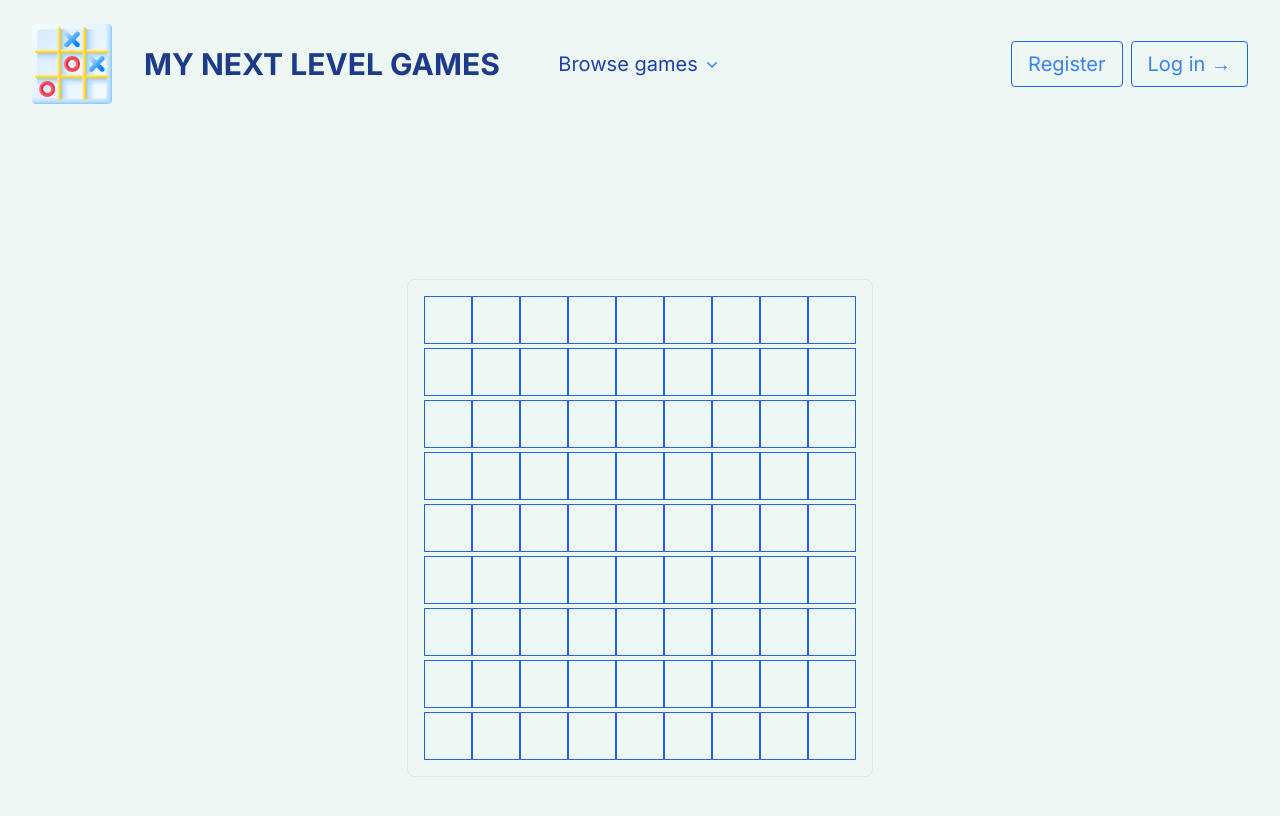
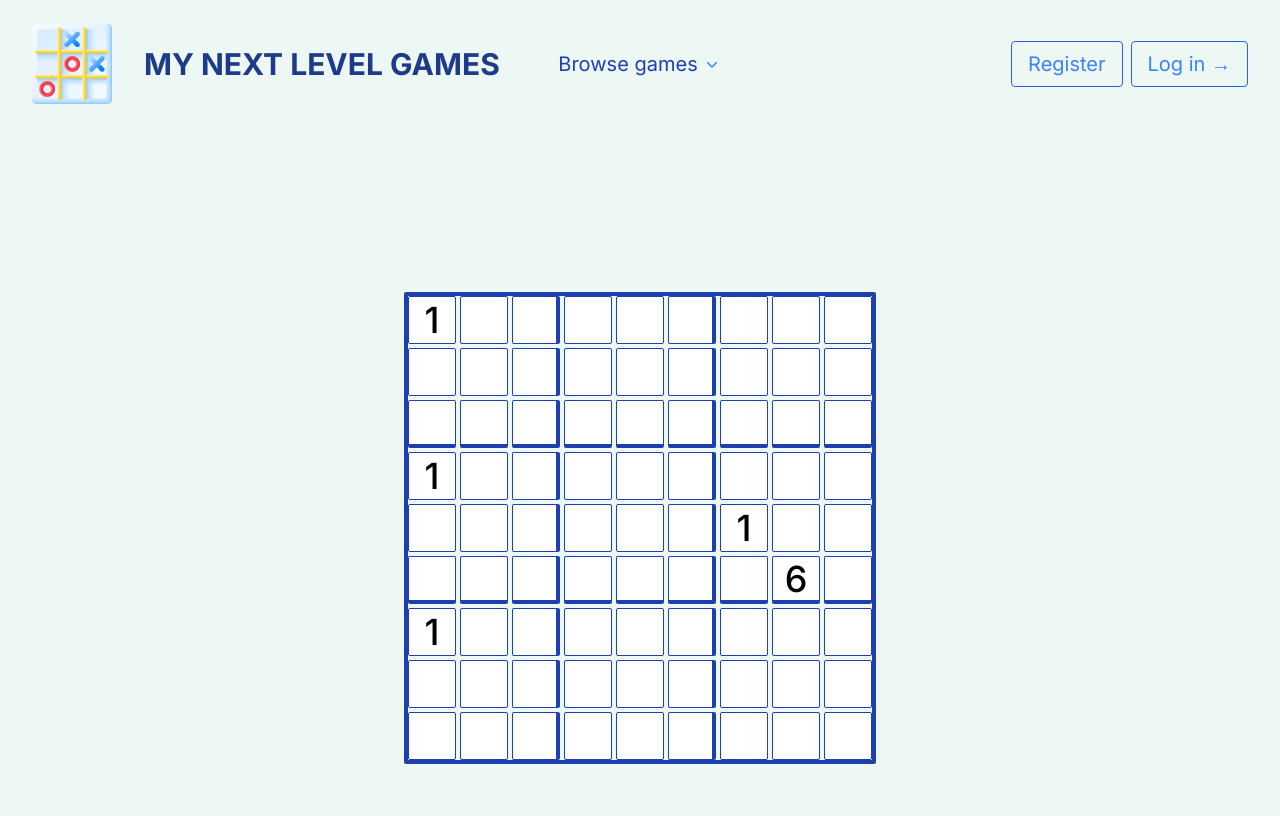
Before and after one commit to plamenpk/MyGames, a Next.js app in the folder mygames/: page /games/sudoku/1 in a window 1280 px wide. Shown: the top 816 px of the page. Built offline with nearby package versions, Linux system fonts and the light colour scheme.

Commit message:
Refactored sudokuBoard

```diff
--- a/mygames/app/games/sudoku/[sudokuSlug]/page.tsx
+++ b/mygames/app/games/sudoku/[sudokuSlug]/page.tsx
@@ -1,9 +1,13 @@
 import SudokuBoard from "@/components/sudoku/SudokuBoard";
+import { SudokuPageProp } from "@/common/sudoku/interfaces";
+import { sudokuTemplates } from "@/common/sudoku/data";
 
-const SudokuPage = () => {
+const SudokuPage: React.FC<SudokuPageProp> = ({ params }) => {
+const board = sudokuTemplates[+params.sudokuSlug-1]
+
   return (
-    <div className="flex justify-center items-center h-screen">
-      <SudokuBoard />
+    <div className="flex justify-center text-red-600items-center h-screen">
+      <SudokuBoard board={board}/>
     </div>
   );
 };
--- a/mygames/app/games/sudoku/page.tsx
+++ b/mygames/app/games/sudoku/page.tsx
@@ -2,19 +2,20 @@ import { GAMES } from "@/common/sudoku/data";
 import CardForm from "@/components/UI/CardForm";
 import Link from "next/link";
 
-const Sudoku = () => {
+const SudokuGrid = () => {
+  const sudoku = ['1', '2']
   return (
     <>
       <header className="flex flex-col gap-12 my-10 mx-auto w-[90%] max-w-[75rem] text-blue-800 serif text-3xl font-bold font-family: Montserrat, serif">
         <h1> Sudoku</h1>
       </header>
       <main className="m-6 px-8 grid grid-cols-1 sm:grid-cols-2 md:grid-cols-3 lg:grid-cols-4 gap-4">
-        <p><Link href='/games/sudoku/sudoku1'>Sudoku1</Link></p>
-        <p><Link href='/games/sudoku/sudoku2'>Sudoku2</Link></p>
-        {GAMES.map((game, i) => <CardForm key={i} slug="/games/sudoku/singleSudokuGame" id={game.id} img={game.img}>{game.name}</CardForm>)}
+        <p><Link href={`/games/sudoku/${sudoku[0]}`}>Sudoku1</Link></p>
+        <p><Link href={`/games/sudoku/${sudoku[1]}`}>Sudoku9</Link></p>
+        {/* {GAMES.map((game, i) => <CardForm key={i} slug="/games/sudoku/singleSudokuGame" id={game.id} img={game.img}>{game.name}</CardForm>)} */}
       </main>
     </>
   )
 }
 
-export default Sudoku;
+export default SudokuGrid;
--- a/mygames/app/globals.css
+++ b/mygames/app/globals.css
@@ -3,8 +3,8 @@
 @tailwind utilities;
 
 
-input { @apply w-[400px] border border-gray-200 py-2 px-6 bg-zinc-100/40
-}
+/* input { @apply w-[400px] border border-gray-200 py-2 px-6 bg-zinc-100/40
+} */
 @import url('https://fonts.googleapis.com/css2?family=Caprasimo&display=swap');
 body {
   background-color: rgb(237, 247, 243);
--- a/mygames/common/sudoku/data.tsx
+++ b/mygames/common/sudoku/data.tsx
@@ -1,9 +1,33 @@
 import sudokuImg1 from "@/assets/tic-tac-toe1.png";
 import sudokuImg2 from "@/assets/tic-tac-toe2.png";
-export const GAMES  = [
+export const GAMES = [
   { id: 'id1', name: 'Sudoku', img: sudokuImg1 },
   { id: 'id2', name: 'Tic Toc Toe', img: sudokuImg2 },
   { id: 'id3', name: 'Game', img: sudokuImg1 },
   { id: 'id4', name: 'Sudoku', img: sudokuImg1 },
   { id: 'id5', name: 'Tic Toc Toe', img: sudokuImg2 }
 ]
+export const sudokuTemplates = [
+  [
+  [1, null, null, null, null, null, null, null, null],
+  [null, null, null, null, null, null, null, null, null],
+  [null, null, null, null, null, null, null, null, null],
+  [1, null, null, null, null, null, null, null, null],
+  [null, null, null, null, null, null, 1, null, null],
+  [null, null, null, null, null, null, null, 6, null],
+  [1, null, null, null, null, null, null, null, null],
+  [null, null, null, null, null, null, null, null, null],
+  [null, null, null, null, null, null, null, null, null]
+],
+[
+  [2, null, null, null, null, null, null, null, null],
+  [null, null, null, null, null, 2, null, null, null],
+  [null, null, null, null, null, null, null, null, null],
+  [2, null, null, null, null, null, null, null, null],
+  [null, null, null, null, null, null, 2, null, null],
+  [null, null, null, null, null, null, null, 6, null],
+  [2, null, null, null, null, null, null, null, null],
+  [null, null, null, null, null, null, null, null, null],
+  [null, null, null, null, null, null, null, null, null]
+]
+]
--- /dev/null
+++ b/mygames/common/sudoku/interfaces.ts
@@ -0,0 +1,8 @@
+export interface SudokuPageProp {
+  params: {
+    sudokuSlug: string
+  }
+}
+export interface SudokuBoardProps {
+  board: (number | null)[][];
+}
--- a/mygames/components/sudoku/SudokuBoard.tsx
+++ b/mygames/components/sudoku/SudokuBoard.tsx
@@ -1,34 +1,61 @@
-import { FC } from 'react';
+import { SudokuBoardProps } from '@/common/sudoku/interfaces';
+import React, { FC } from 'react';
 
-const SudokuBoard: FC = () => {
-  const renderCell = (rowIndex: number, colIndex: number) => {
-    return (
-      <div
-        key={`${rowIndex}-${colIndex}`}
-        className="w-12 h-12 flex items-center justify-center border border-blue-600"
-      >
-        <input
-          type="text"
-          maxLength={1}
-          className="w-full h-full text-center text-lg bg-transparent border-none outline-none"
-        />
+
+const SudokuBoard: FC<SudokuBoardProps> = ({board}) => {
+  console.log(board)
+  return (
+    <>
+      <div className="flex justify-center items-center min-h-screen">
+        {/* <div className="grid grid-cols-9 gap-1 p-4 bg-white border-4 border-black"> */}
+        <div className="grid grid-cols-9 gap-1  border-4 border-blue-800 rounded-sm">
+          {board.map((row, rowIndex) => (
+            <React.Fragment key={rowIndex}>
+              {row.map((cell, colIndex) => (
+
+                  <input
+                    key={colIndex}
+                    className={`w-12 h-12 text-center text-4xl font-medium rounded-sm border border-blue-800 ${colIndex === 2 || colIndex === 5 ? 'border-r-4' : ''
+                      } ${rowIndex === 2 || rowIndex === 5 ? 'border-b-4' : ''}`}
+                    defaultValue={cell !== null ? cell.toString() : ''}
+                    maxLength={1}
+                  />
+
+              ))}
+            </React.Fragment>
+          ))}
+        </div>
       </div>
-    );
-  };
+    </>
+  )
+  // const renderCell = (rowIndex: number, colIndex: number) => {
+  //   return (
+  //     <div
+  //       key={`${rowIndex}-${colIndex}`}
+  //       className="w-12 h-12 flex items-center justify-center border border-blue-600"
+  //     >
+  //       <input
+  //         type="text"
+  //         maxLength={1}
+  //         className="w-full h-full text-center text-lg bg-transparent border border-red-600 outline-none"
+  //       />
+  //     </div>
+  //   );
+  // };
 
-  const renderRow = (rowIndex: number) => {
-    return (
-      <div key={rowIndex} className="flex">
-        {Array.from({ length: 9 }, (_, colIndex) => renderCell(rowIndex, colIndex))}
-      </div>
-    );
-  };
+  // const renderRow = (rowIndex: number) => {
+  //   return (
+  //     <div key={rowIndex} className="flex">
+  //       {Array.from({ length: 9 }, (_, colIndex) => renderCell(rowIndex, colIndex))}
+  //     </div>
+  //   );
+  // };
 
-  return (
-    <div className="grid gap-1 border  p-4 rounded-lg max-w-xl mx-auto">
-      {Array.from({ length: 9 }, (_, rowIndex) => renderRow(rowIndex))}
-    </div>
-  );
+  // return (
+  //   <div className="grid gap-1 border  p-4 rounded-lg max-w-xl mx-auto">
+  //     {Array.from({ length: 9 }, (_, rowIndex) => renderRow(rowIndex))}
+  //   </div>
+  // );
 };
 
 export default SudokuBoard;
```
